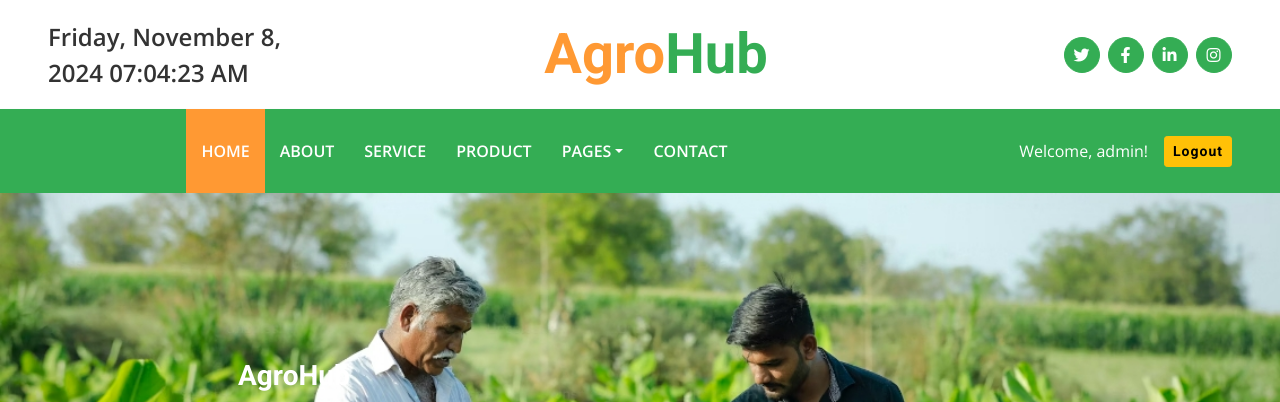
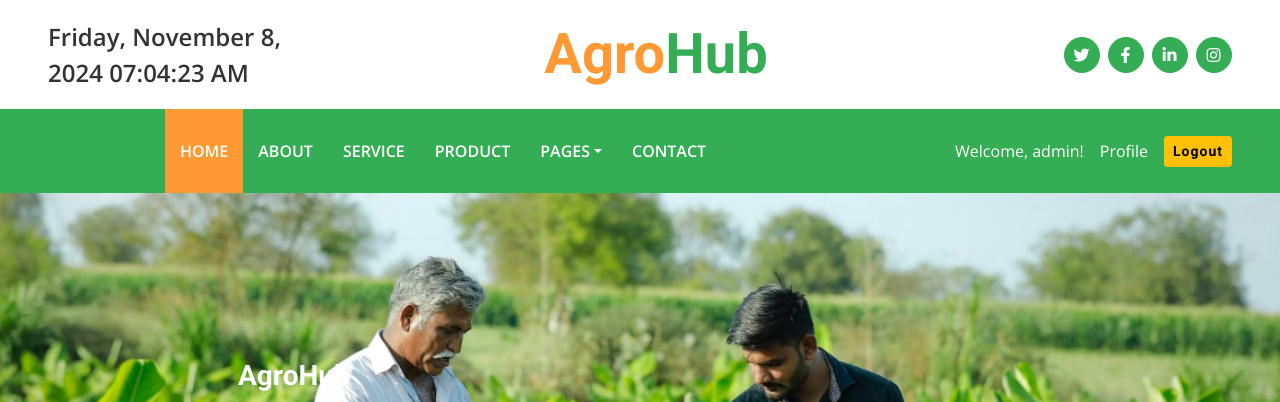
Before and after one commit to asrafulmolla/agrohub, a Django app: page / in a window 1280 px wide. Shown: the top 402 px of the page. Run offline with Django 5.2, Linux system fonts and the light colour scheme; a user stored in the database is signed in; data comes from the database, SQL or seed files in the repository; parts of the project's set-up code (start-up, migrations or seed data) failed here and were passed over; some libraries are stand-ins or nearby versions.

Commit message:
last one user

```diff
--- a/crop_recommendation/templates/index.html
+++ b/crop_recommendation/templates/index.html
@@ -217,6 +217,7 @@
         {% if user.is_authenticated %}
         <div class="ms-auto d-flex align-items-center">
           <p class="text-white mb-0 me-3">Welcome, {{ user.username }}!</p>
+          <a class="text-white mb-0 me-3" href="{% url 'users-profile' %}" class="nav-item nav-link">Profile</a>
           <form method="POST" action="{% url 'logout' %}">
             {% csrf_token %}
             <button type="submit" class="btn btn-warning btn-sm">Logout</button>
```
